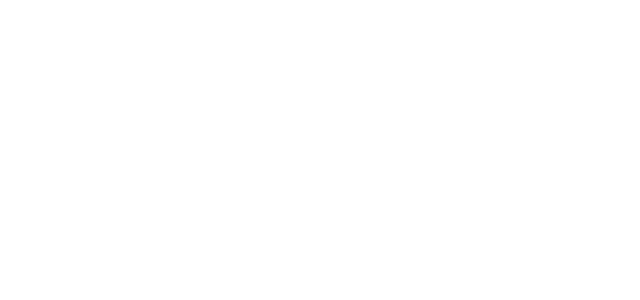
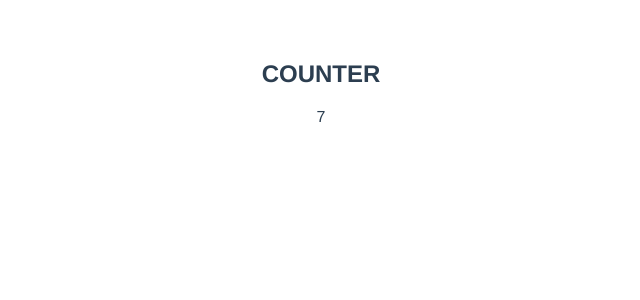
Before and after one commit to jsotoca/vue-fundamentos, a Vue app: page / in a window 1280 px wide. Shown: the top 300 px of the page, without its empty margins (319-959 px from the left). Built offline with nearby package versions, Linux system fonts and the light colour scheme.

Commit message:
Componente counter agregado

```diff
--- a/src/App.vue
+++ b/src/App.vue
@@ -1,12 +1,14 @@
 <template>
+  <Counter/>
 </template>
 
 <script>
-
+import Counter from './components/Counter.vue';
 export default {
   name: 'App',
   components: {
-  }
+    Counter
+}
 }
 </script>
 
--- /dev/null
+++ b/src/components/Counter.vue
@@ -0,0 +1,14 @@
+<template>
+  <h2>COUNTER</h2>
+  <p>7</p>
+</template>
+
+<script>
+export default {
+    name: 'Counter'
+}
+</script>
+
+<style>
+
+</style>
```
